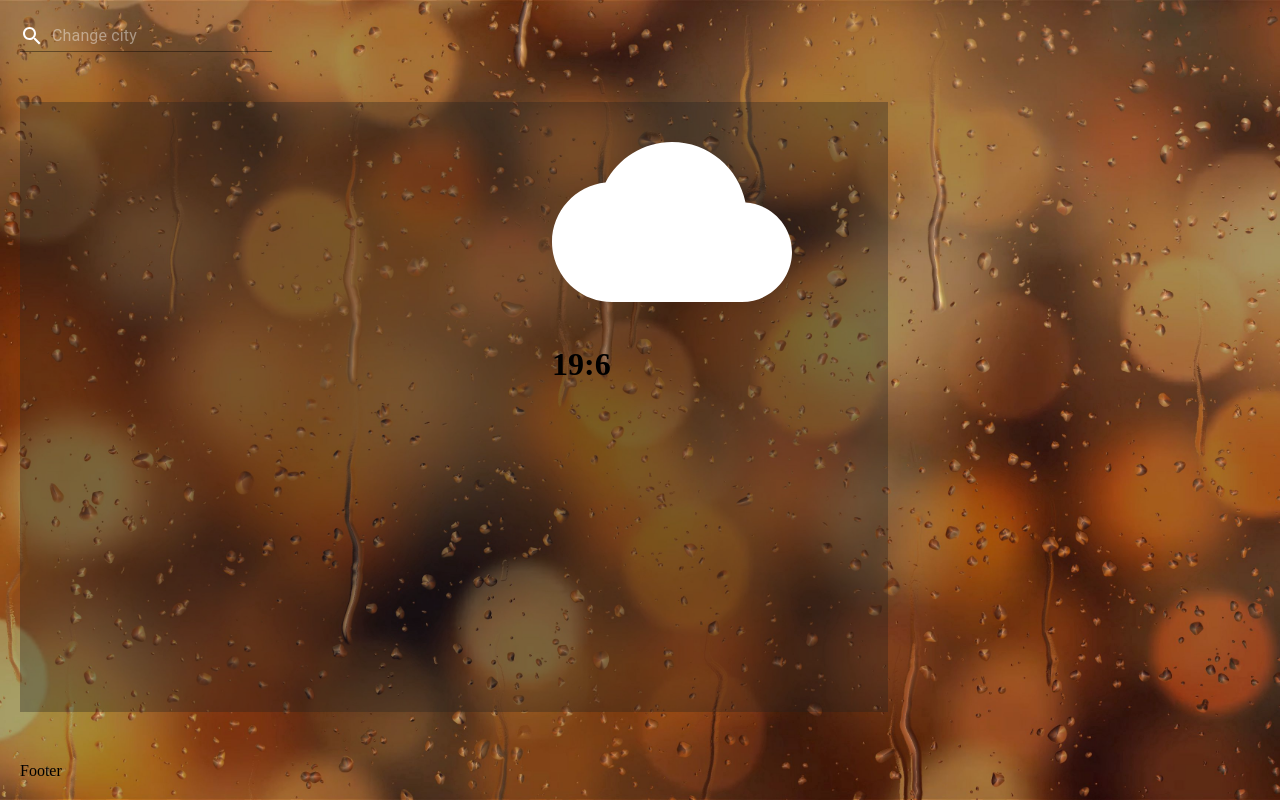
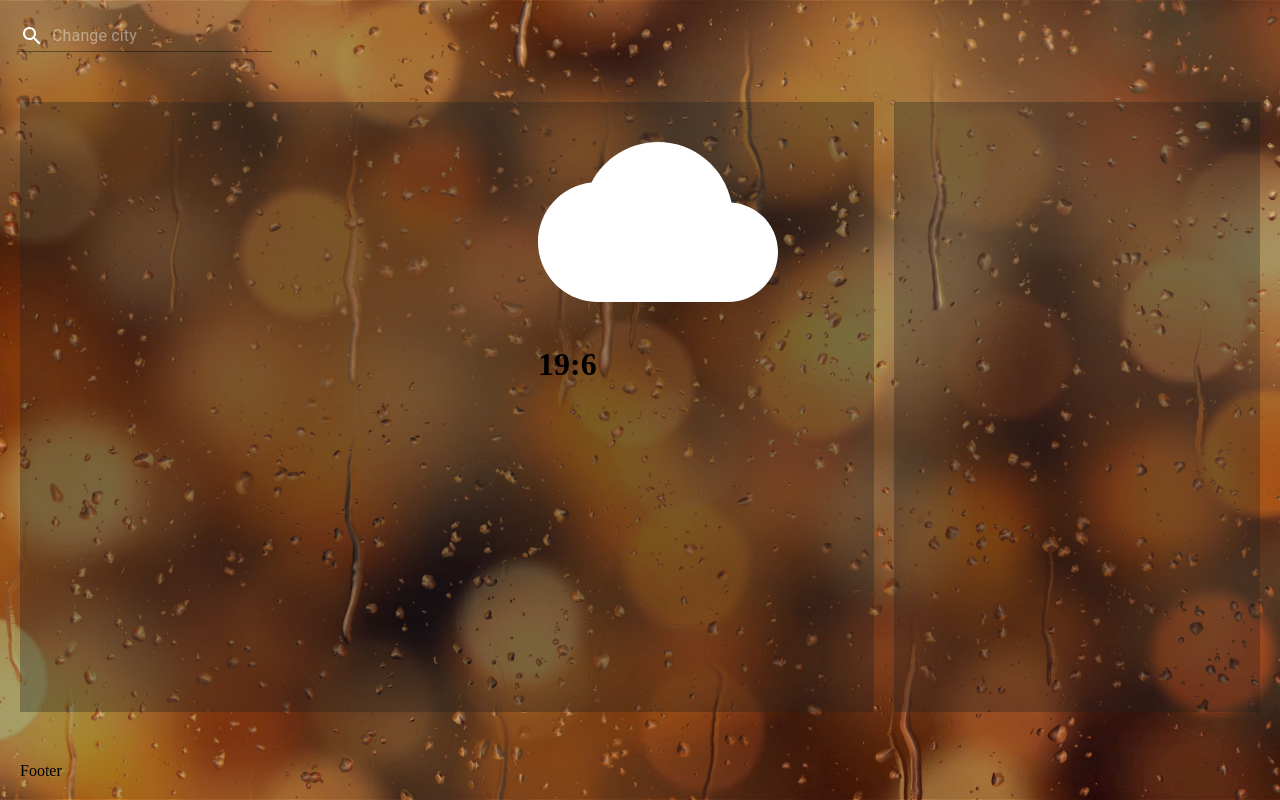
Before and after one commit to FarryDay/weather-app, a React (Vite) app: page / in a window 1280 px wide. Built offline with nearby package versions, Linux system fonts and the light colour scheme.

Commit message:
Update Main.jsx

```diff
--- a/src/components/Main/Main.jsx
+++ b/src/components/Main/Main.jsx
@@ -1,16 +1,13 @@
+import styled from '@emotion/styled'
+import CloudRoundedIcon from '@mui/icons-material/CloudRounded'
 import React from 'react'
 import styles from './Main.module.scss'
-import CloudRoundedIcon from '@mui/icons-material/CloudRounded'
-import styled from '@emotion/styled'
-import { colors } from '@mui/material'
-const Clock = () =>{
+const Clock = () => {
 	const clock = new Date()
 	const time = clock.getHours() + ':' + clock.getMinutes()
 	return <h1>{time}</h1>
 }
-const WeatheIcon = styled(CloudRoundedIcon)({
-
-})
+const WeatheIcon = styled(CloudRoundedIcon)({})
 export default function Main() {
 	return (
 		<>
@@ -21,8 +18,8 @@ export default function Main() {
 						<WeatheIcon sx={{ color: 'white', fontSize: '15rem' }}></WeatheIcon>
 						<Clock />
 					</div>
-					<div className={styles.secondary}></div>
 				</div>
+				<div className={styles.secondary}></div>
 			</div>
 		</>
 	)
```
